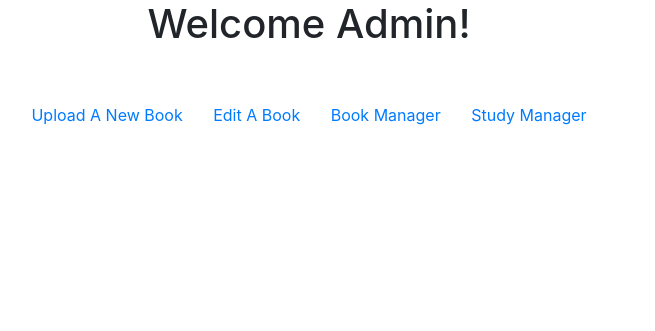
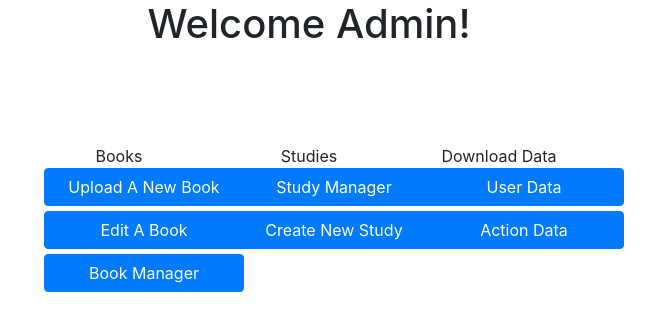
Before and after one commit to BITNULLS/storybook, a Flask app: page /admin/ in a window 1280 px wide. Shown: the part 56-387 px from the top of the page, without its empty margins (331-986 px from the left). Run offline with Flask 2, Linux system fonts and the light colour scheme; parts of the project's set-up code (start-up, migrations or seed data) failed here and were passed over; some libraries are stand-ins or nearby versions.

Commit message:
changing links to buttons

```diff
--- a/edu_storybook/templates/admin/index.html
+++ b/edu_storybook/templates/admin/index.html
@@ -1,12 +1,36 @@
+<style>
+   .btn-atts
+   {
+   min-width: 200px;
+   max-width: 200px;
+   margin-left: 5px !important;
+   margin-right: 5px !important;
+   margin-bottom: 5px !important;
+   }
+</style>
 ~navbar
 
  <div class="Index">
    <h1 class="text-center mb-5">Welcome Admin! </h1>
 </div>
 
-<div class="text-center mt-5">
-   <a class="btn btn-link" href="/admin/upload_book">Upload A New Book</a>
-   <a class="btn btn-link" href="/admin/edit_book">Edit A Book</a>
-   <a class="btn btn-link" href="/admin/book_manager">Book Manager</a>
-   <a class="btn btn-link" href="/admin/study_manager">Study Manager</a>
-</div>
+ <div class="container">
+   <div class="row justify-content-md-center">
+      <div class="col col-md-2">
+         <div class="text-center mt-5">Books</div>
+         <a href="/admin/upload_book" class="btn btn-primary fs-3 btn-atts" role="button" aria-pressed="true">Upload A New Book</a>
+         <a href="/admin/edit_book" class="btn btn-primary fs-3 btn-atts" role="button" aria-pressed="true">Edit A Book</a>
+         <a href="/admin/book_manager" class="btn btn-primary fs-3 btn-atts" role="button" aria-pressed="true">Book Manager</a>
+      </div>
+      <div class="col col-md-2">
+         <div class="text-center mt-5">Studies</div>
+         <a href="/admin/study_manager" class="btn btn-primary fs-3 btn-atts" role="button" aria-pressed="true">Study Manager</a>
+         <a href="/admin/study_manager" class="btn btn-primary fs-3 btn-atts" role="button" aria-pressed="true">Create New Study</a>
+      </div>
+      <div class="col col-md-2">
+         <div class="text-center mt-5">Download Data</div>
+         <a href="/admin/study_manager" class="btn btn-primary fs-3 btn-atts" role="button" aria-pressed="true">User Data</a>
+         <a href="/admin/study_manager" class="btn btn-primary fs-3 btn-atts" role="button" aria-pressed="true">Action Data</a>
+      </div>
+   </div>
+ </div>
```
